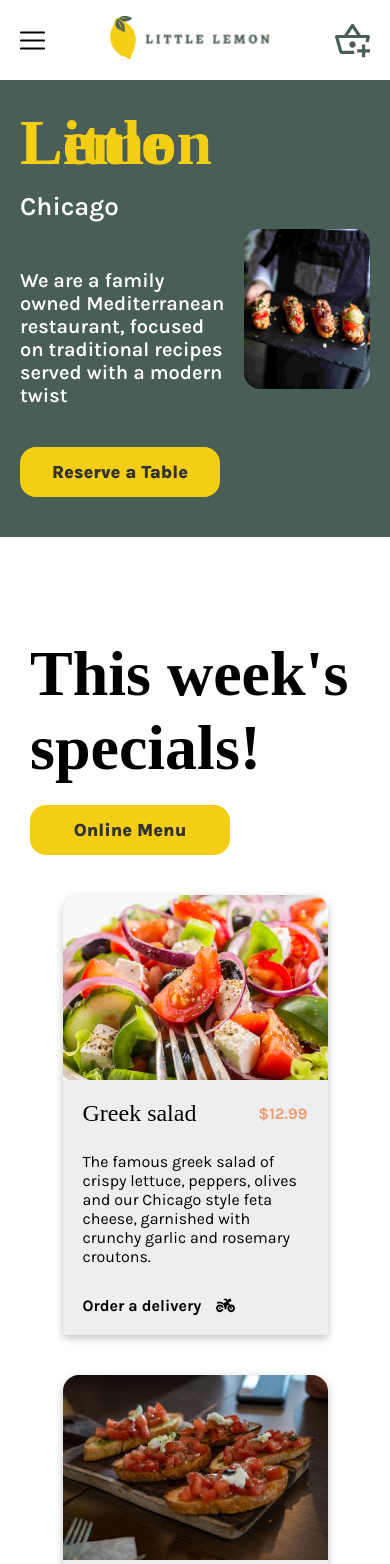
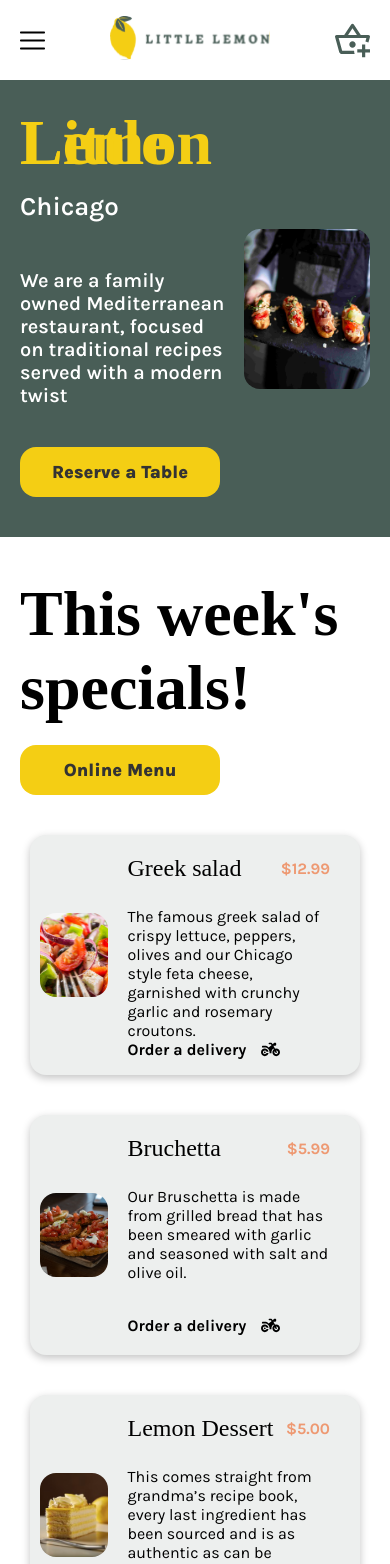
Before and after one commit to richfjiq/little-lemon, a React (Create React App) app: page / in a window 390 px wide. Shown: the top 1564 px of the page. Built offline with nearby package versions, Linux system fonts and the light colour scheme; no server answers; a web font is replaced by a local one.

Commit message:
chore: add responsive layout to Main and CarDish components

```diff
--- a/src/index.css
+++ b/src/index.css
@@ -159,10 +159,9 @@ header button:hover {
 
 .specials {
   max-width: 100%;
-  /* height: 810px; */
   display: flex;
   justify-content: center;
-  margin-bottom: 100px;
+  margin-bottom: 80px;
 }
 
 .specials_container {
@@ -843,6 +842,42 @@ p.alert_inactive {
     width: 80%;
     height: 200px;
   }
+
+  /* Specials */
+
+  .specials_container {
+    padding: 0 20px;
+    margin-top: 40px;
+  }
+
+  /* Card Dish */
+
+  .card_dish_container {
+    width: 100%;
+    height: auto;
+    display: flex;
+    padding: 0 10px;
+    border-radius: 16px;
+  }
+
+  .card_dish_img_container {
+    width: 25%;
+    height: 100%;
+    display: flex;
+    align-items: center;
+  }
+
+  .card_dish_img_container img {
+    width: 100%;
+    height: 60%;
+    object-fit: cover;
+    border-radius: 16px;
+  }
+
+  .card_dish_content {
+    width: 75%;
+    height: 175px;
+  }
 }
 
 @media (max-width: 530px) {
@@ -880,4 +915,16 @@ p.alert_inactive {
     width: 90%;
     height: 160px;
   }
+
+  /* Card Dish */
+
+  .card_dish_img_container img {
+    width: 100%;
+    height: 35%;
+  }
+
+  .card_dish_content {
+    width: 75%;
+    height: 200px;
+  }
 }
```
